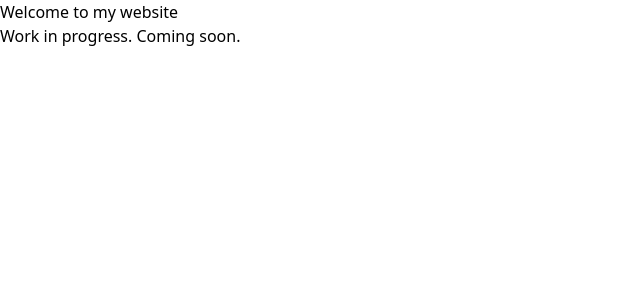
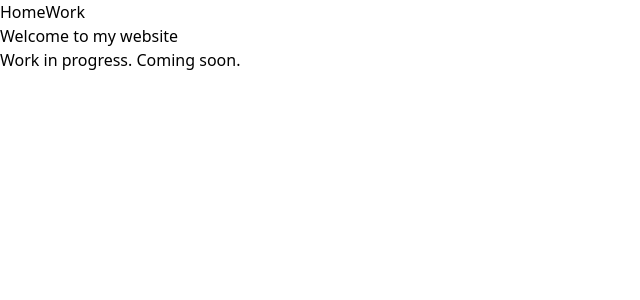
Before and after one commit to jvmsangkal/jvms-site, a Next.js app: page / in a window 1280 px wide. Shown: the top 300 px of the page, without its empty margins (0-640 px from the left). Built offline with nearby package versions, Linux system fonts and the light colour scheme.

Commit message:
fix eslint loader exclusion, implement layouts and initialize pages

```diff
--- /dev/null
+++ b/components/Header.js
@@ -0,0 +1,14 @@
+import Link from 'next/link'
+
+const Header = () => (
+  <div>
+    <Link href="/">
+      <a>Home</a>
+    </Link>
+    <Link href="/work">
+      <a>Work</a>
+    </Link>
+  </div>
+)
+
+export default Header
--- /dev/null
+++ b/components/MainLayout.js
@@ -0,0 +1,20 @@
+import CommonHead from './CommonHead'
+import Header from './Header'
+import PropTypes from 'prop-types'
+
+// How to implement layouts with Higher Order Components:
+// https://nextjs.org/learn/basics/using-shared-components/rendering-children-components
+
+const MainLayout = (props) => (
+  <div>
+    <CommonHead />
+    <Header />
+    {props.children}
+  </div>
+)
+
+MainLayout.propTypes = {
+  children: PropTypes.node,
+}
+
+export default MainLayout
--- a/next.config.js
+++ b/next.config.js
@@ -8,7 +8,7 @@
       config.module.rules.push({
         test: /\.js$/,
         enforce: 'pre',
-        exclude: ['/node_modules/', '/.next/', '/out/'],
+        exclude: [/node_modules/, /.next/, /out/],
         loader: 'eslint-loader',
         options: {
           // Emit errors as warnings for dev to not break webpack build.
--- a/pages/index.js
+++ b/pages/index.js
@@ -1,11 +1,9 @@
-import CommonHead from '../components/CommonHead'
+import Layout from '../components/MainLayout'
 
 export default function Home() {
   return (
+    <Layout>
       <div className="container">
-      <CommonHead>
-        <title>John Viscel Sangkal</title>
-      </CommonHead>
         <main>
           <h1 className="title">Welcome to my website</h1>
 
@@ -14,5 +12,6 @@
 
         <footer></footer>
       </div>
+    </Layout>
   )
 }
--- /dev/null
+++ b/pages/work.js
@@ -0,0 +1,9 @@
+import Layout from '../components/MainLayout'
+
+export default function About() {
+  return (
+    <Layout>
+      <p>This is the work page</p>
+    </Layout>
+  )
+}
```
Also changed, not shown: .eslintrc.json. Lines whose indentation alone changed are shown as unchanged.
